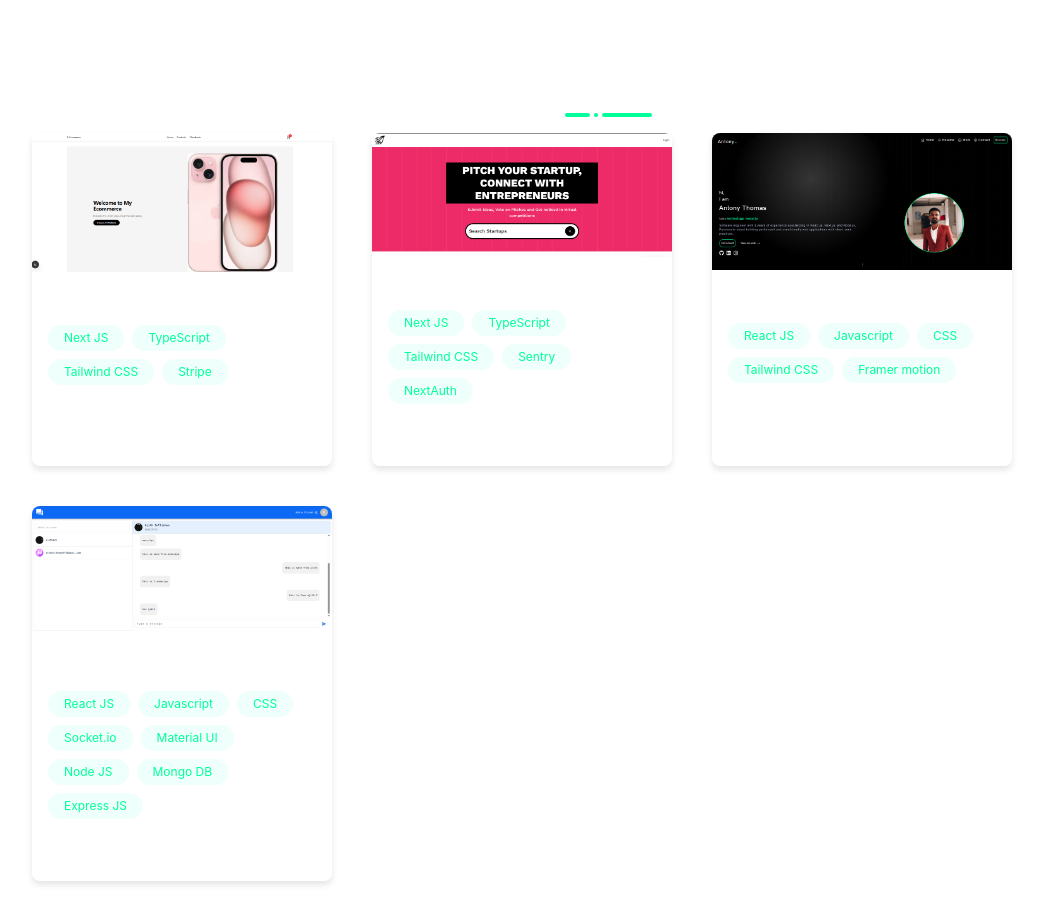
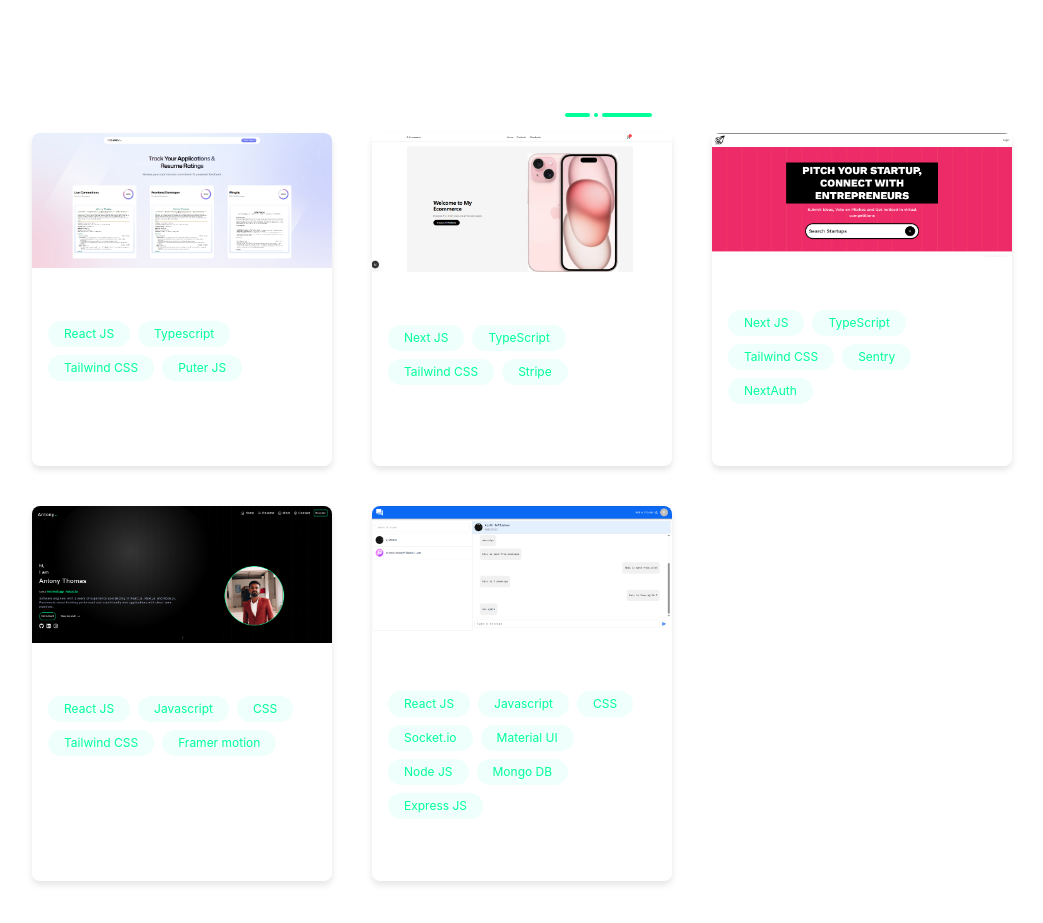
Before and after one commit to antonythomas123/Portolio, a React (Vite) app: page / in a window 1280 px wide. Shown: the part 2200-3123 px from the top of the page, without its empty margins (32-1075 px from the left). Built offline with nearby package versions, Linux system fonts and the light colour scheme.

Commit message:
Resumey added

```diff
--- a/src/assets/Works/index.js
+++ b/src/assets/Works/index.js
@@ -2,3 +2,4 @@ export { default as LaunchLane } from "./Launchlane.png";
 export { default as Portfolio } from "./Portfolio.png";
 export { default as Ecom } from "./ECom.png";
 export { default as ChatApp } from "./ChatApp.png";
+export { default as Resumey } from "./Resumey.png";
--- a/src/assets/index.js
+++ b/src/assets/index.js
@@ -1,3 +1,3 @@
 export { default as ResumeAntony } from "./Antony_Thomas.pdf";
-export { LaunchLane, Portfolio, Ecom, ChatApp } from "./Works";
+export { LaunchLane, Portfolio, Ecom, ChatApp, Resumey } from "./Works";
 export { default as HomeImg } from "./HomeImg.jpg";
--- a/src/data/works.js
+++ b/src/data/works.js
@@ -1,6 +1,13 @@
-import { LaunchLane, Portfolio, Ecom, ChatApp } from "../assets";
+import { LaunchLane, Portfolio, Ecom, ChatApp, Resumey } from "../assets";
 
 export const works = [
+  {
+    title: 'Resumey.io',
+    image: Resumey,
+    hostedLink: 'https://resumeyio.netlify.app/',
+    github: 'https://github.com/antonythomas123/ai-resume-analyzer',
+    tech: ["React JS", "Typescript", "Tailwind CSS", "Puter JS"]
+  },
   {
     title: "E-Commerce app",
     image: Ecom,
```
Also changed, not shown: src/assets/Works/Resumey.png (added).
